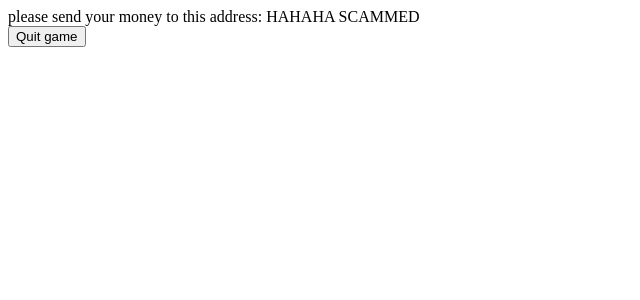
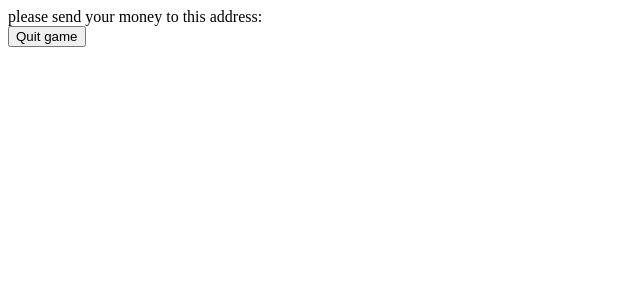
Before and after one commit to levonmaister/scamvjp2, a React (Vite) app: page / in a window 1280 px wide. Both pictures are taken after a click on the button "Start game". Shown: the top 300 px of the page, without its empty margins (0-640 px from the left). Built offline with nearby package versions, Linux system fonts and the light colour scheme.

Commit message:
second test update

```diff
--- a/src/components/Peli.jsx
+++ b/src/components/Peli.jsx
@@ -6,7 +6,6 @@ const Peli = () => {
     return (
         <div>
         please send your money to this address:
-        HAHAHA SCAMMED
         </div>
     )
 }
```
